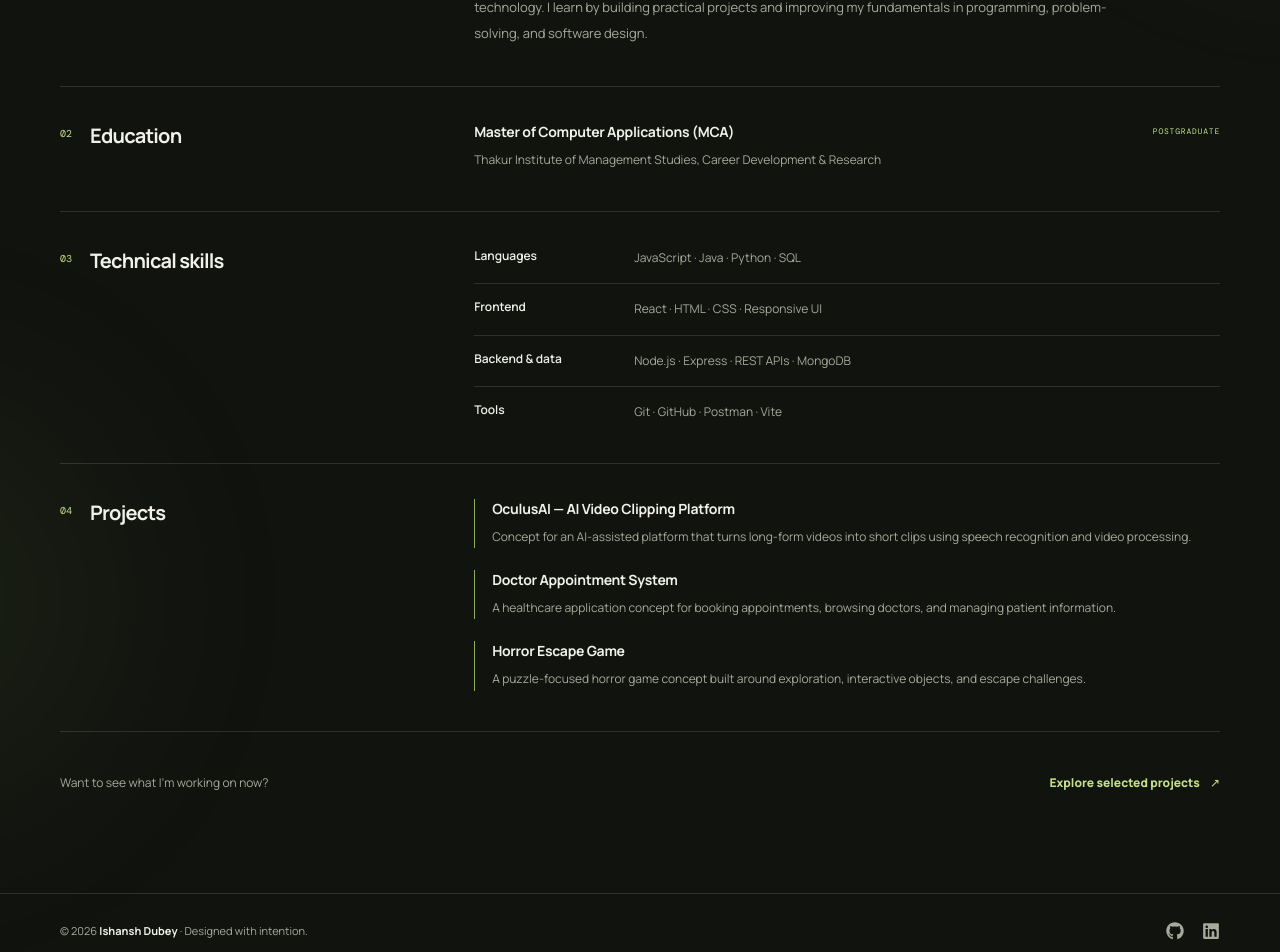
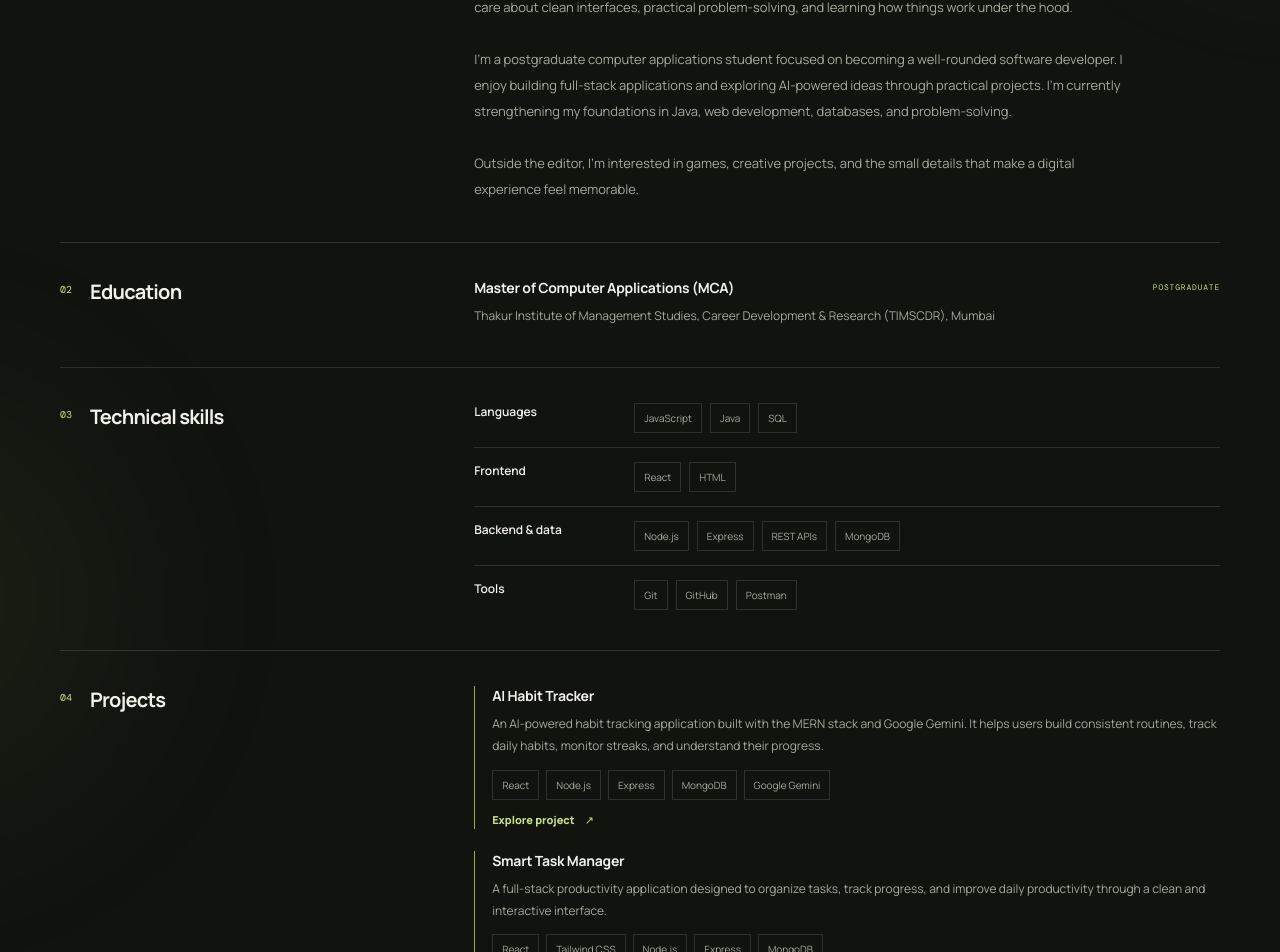
Before and after one commit to ishanshdubey-builds/Portfolio, a React (Vite) app in the folder Frontend/vite-project/: page /resume in a window 1280 px wide. Shown: the part 659-1611 px from the top of the page. Built offline with nearby package versions, Linux system fonts and the light colour scheme; a web font is replaced by a local one.

Commit message:
Update resume page content and styling

```diff
--- a/Frontend/vite-project/src/Pages/Resume.css
+++ b/Frontend/vite-project/src/Pages/Resume.css
@@ -25,3 +25,31 @@
   .resume-skill-row { grid-template-columns: 1fr; gap: 6px; }
   .resume-endnote { flex-direction: column; align-items: flex-start; }
 }
+
+/* Resume skill tags */
+.resume-skill-tags {
+  display: flex;
+  flex-wrap: wrap;
+  gap: 8px;
+}
+
+.resume-skill-tags span,
+.resume-project-tech span {
+  border: 1px solid var(--line);
+  padding: 7px 9px;
+  color: var(--muted);
+  font-size: 10px;
+}
+
+/* Project technologies */
+.resume-project-tech {
+  display: flex;
+  flex-wrap: wrap;
+  gap: 7px;
+  margin-top: 12px;
+}
+
+.resume-projects .text-link {
+  margin-top: 12px;
+  font-size: 11px;
+}
--- a/Frontend/vite-project/src/Pages/Resume.jsx
+++ b/Frontend/vite-project/src/Pages/Resume.jsx
@@ -1,65 +1,247 @@
 import { Link } from "react-router-dom";
 import { FaArrowDown } from "react-icons/fa6";
+import projects from "../data/projects";
 import "./Resume.css";
 
 const skillGroups = [
-  { title: "Languages", items: "JavaScript · Java · Python · SQL" },
-  { title: "Frontend", items: "React · HTML · CSS · Responsive UI" },
-  { title: "Backend & data", items: "Node.js · Express · REST APIs · MongoDB" },
-  { title: "Tools", items: "Git · GitHub · Postman · Vite" },
+  {
+    group: "Languages",
+    items: ["JavaScript", "Java", "SQL"],
+  },
+  {
+    group: "Frontend",
+    items: ["React", "HTML"],
+  },
+  {
+    group: "Backend & data",
+    items: ["Node.js", "Express", "REST APIs", "MongoDB"],
+  },
+  {
+    group: "Tools",
+    items: ["Git", "GitHub", "Postman"],
+  },
 ];
 
 function Resume() {
+  const featured = projects.slice(0, 3);
+
   return (
     <section className="container resume-page">
+
+      {/* Introduction */}
       <div className="page-intro resume-intro">
         <p className="eyebrow">Background & experience</p>
-        <h1>A snapshot of<br /><span className="serif-accent">what I’m building.</span></h1>
-        <p>A short overview of my education, technical toolkit, and project experience as I grow as a software developer.</p>
-        <a className="button" href="/resume.pdf" download>Download resume <FaArrowDown /></a>
+
+        <h1>
+          A snapshot of
+          <br />
+          <span className="serif-accent">what I’m building.</span>
+        </h1>
+
+        <p>
+          A short overview of my education, technical toolkit, and
+          project experience as I grow as a software developer.
+        </p>
+
+        <a className="button" href="/resume.pdf" download>
+          Download resume <FaArrowDown />
+        </a>
       </div>
 
       <div className="resume-content">
+
+        {/* Profile */}
         <section className="resume-block">
-          <div className="resume-block-label"><span>01</span><h2>Profile</h2></div>
+          <div className="resume-block-label">
+            <span>01</span>
+            <h2>Profile</h2>
+          </div>
+
           <div className="resume-block-body">
-            <p className="resume-summary">Aspiring software developer interested in full-stack web applications, AI-powered tools, and creative technology. I learn by building practical projects and improving my fundamentals in programming, problem-solving, and software design.</p>
+            <p className="resume-summary">
+              Hey, I’m Ishansh Dubey — a developer who enjoys turning
+              ideas into thoughtful, useful web experiences. I care about
+              clean interfaces, practical problem-solving, and learning
+              how things work under the hood.
+
+              <br />
+              <br />
+
+              I’m a postgraduate computer applications student focused
+              on becoming a well-rounded software developer. I enjoy
+              building full-stack applications and exploring AI-powered
+              ideas through practical projects. I’m currently strengthening
+              my foundations in Java, web development, databases, and
+              problem-solving.
+
+              <br />
+              <br />
+
+              Outside the editor, I’m interested in games, creative
+              projects, and the small details that make a digital
+              experience feel memorable.
+            </p>
           </div>
         </section>
 
+        {/* Education */}
         <section className="resume-block">
-          <div className="resume-block-label"><span>02</span><h2>Education</h2></div>
+          <div className="resume-block-label">
+            <span>02</span>
+            <h2>Education</h2>
+          </div>
+
           <div className="resume-block-body">
             <div className="resume-entry">
-              <div><h3>Master of Computer Applications (MCA)</h3><p>Thakur Institute of Management Studies, Career Development & Research</p></div>
+              <div>
+                <h3>Master of Computer Applications (MCA)</h3>
+                <p>
+                  Thakur Institute of Management Studies,
+                  Career Development & Research (TIMSCDR), Mumbai
+                </p>
+              </div>
+
               <span className="resume-date">POSTGRADUATE</span>
             </div>
           </div>
         </section>
 
+        {/* Technical Skills */}
         <section className="resume-block">
-          <div className="resume-block-label"><span>03</span><h2>Technical skills</h2></div>
+          <div className="resume-block-label">
+            <span>03</span>
+            <h2>Technical skills</h2>
+          </div>
+
           <div className="resume-block-body resume-skills">
-            {skillGroups.map((group) => <div className="resume-skill-row" key={group.title}><h3>{group.title}</h3><p>{group.items}</p></div>)}
+            {skillGroups.map((skill) => (
+              <div className="resume-skill-row" key={skill.group}>
+                <h3>{skill.group}</h3>
+
+                <div className="resume-skill-tags">
+                  {skill.items.map((item) => (
+                    <span key={item}>{item}</span>
+                  ))}
+                </div>
+              </div>
+            ))}
           </div>
         </section>
 
+        {/* Projects */}
         <section className="resume-block">
-          <div className="resume-block-label"><span>04</span><h2>Projects</h2></div>
+          <div className="resume-block-label">
+            <span>04</span>
+            <h2>Projects</h2>
+          </div>
+
           <div className="resume-block-body resume-projects">
-            <article><h3>OculusAI — AI Video Clipping Platform</h3><p>Concept for an AI-assisted platform that turns long-form videos into short clips using speech recognition and video processing.</p></article>
-            <article><h3>Doctor Appointment System</h3><p>A healthcare application concept for booking appointments, browsing doctors, and managing patient information.</p></article>
-            <article><h3>Horror Escape Game</h3><p>A puzzle-focused horror game concept built around exploration, interactive objects, and escape challenges.</p></article>
+            {featured.map((project) => (
+              <article key={project.id}>
+                <h3>{project.title}</h3>
+
+                <p>
+                  {(project.description || "").split("\n")[0]}
+                </p>
+
+                <div className="resume-project-tech">
+                  {(project.technologies || []).map((technology) => (
+                    <span key={technology}>{technology}</span>
+                  ))}
+                </div>
+
+                <Link
+                  className="text-link"
+                  to={`/project/${project.id}`}
+                >
+                  Explore project <span>↗</span>
+                </Link>
+              </article>
+            ))}
           </div>
         </section>
+
       </div>
 
+      {/* Bottom CTA */}
       <div className="resume-endnote">
         <p>Want to see what I’m working on now?</p>
-        <Link className="text-link" to="/projects">Explore selected projects <span>↗</span></Link>
+
+        <Link className="text-link" to="/projects">
+          Explore selected projects <span>↗</span>
+        </Link>
       </div>
+
     </section>
   );
 }
 
 export default Resume;
+
+
+
+// import { Link } from "react-router-dom";
+// import { FaArrowDown } from "react-icons/fa6";
+// import "./Resume.css";
+
+// const skillGroups = [
+//   { title: "Languages", items: "JavaScript · Java · Python · SQL" },
+//   { title: "Frontend", items: "React · HTML · CSS · Responsive UI" },
+//   { title: "Backend & data", items: "Node.js · Express · REST APIs · MongoDB" },
+//   { title: "Tools", items: "Git · GitHub · Postman · Vite" },
+// ];
+
+// function Resume() {
+//   return (
+//     <section className="container resume-page">
+//       <div className="page-intro resume-intro">
+//         <p className="eyebrow">Background & experience</p>
+//         <h1>A snapshot of<br /><span className="serif-accent">what I’m building.</span></h1>
+//         <p>A short overview of my education, technical toolkit, and project experience as I grow as a software developer.</p>
+//         <a className="button" href="/resume.pdf" download>Download resume <FaArrowDown /></a>
+//       </div>
+
+//       <div className="resume-content">
+//         <section className="resume-block">
+//           <div className="resume-block-label"><span>01</span><h2>Profile</h2></div>
+//           <div className="resume-block-body">
+//             <p className="resume-summary">Aspiring software developer interested in full-stack web applications, AI-powered tools, and creative technology. I learn by building practical projects and improving my fundamentals in programming, problem-solving, and software design.</p>
+//           </div>
+//         </section>
+
+//         <section className="resume-block">
+//           <div className="resume-block-label"><span>02</span><h2>Education</h2></div>
+//           <div className="resume-block-body">
+//             <div className="resume-entry">
+//               <div><h3>Master of Computer Applications (MCA)</h3><p>Thakur Institute of Management Studies, Career Development & Research</p></div>
+//               <span className="resume-date">POSTGRADUATE</span>
+//             </div>
+//           </div>
+//         </section>
+
+//         <section className="resume-block">
+//           <div className="resume-block-label"><span>03</span><h2>Technical skills</h2></div>
+//           <div className="resume-block-body resume-skills">
+//             {skillGroups.map((group) => <div className="resume-skill-row" key={group.title}><h3>{group.title}</h3><p>{group.items}</p></div>)}
+//           </div>
+//         </section>
+
+//         <section className="resume-block">
+//           <div className="resume-block-label"><span>04</span><h2>Projects</h2></div>
+//           <div className="resume-block-body resume-projects">
+//             <article><h3>OculusAI — AI Video Clipping Platform</h3><p>Concept for an AI-assisted platform that turns long-form videos into short clips using speech recognition and video processing.</p></article>
+//             <article><h3>Doctor Appointment System</h3><p>A healthcare application concept for booking appointments, browsing doctors, and managing patient information.</p></article>
+//             <article><h3>Horror Escape Game</h3><p>A puzzle-focused horror game concept built around exploration, interactive objects, and escape challenges.</p></article>
+//           </div>
+//         </section>
+//       </div>
+
+//       <div className="resume-endnote">
+//         <p>Want to see what I’m working on now?</p>
+//         <Link className="text-link" to="/projects">Explore selected projects <span>↗</span></Link>
+//       </div>
+//     </section>
+//   );
+// }
+
+// export default Resume;
```
